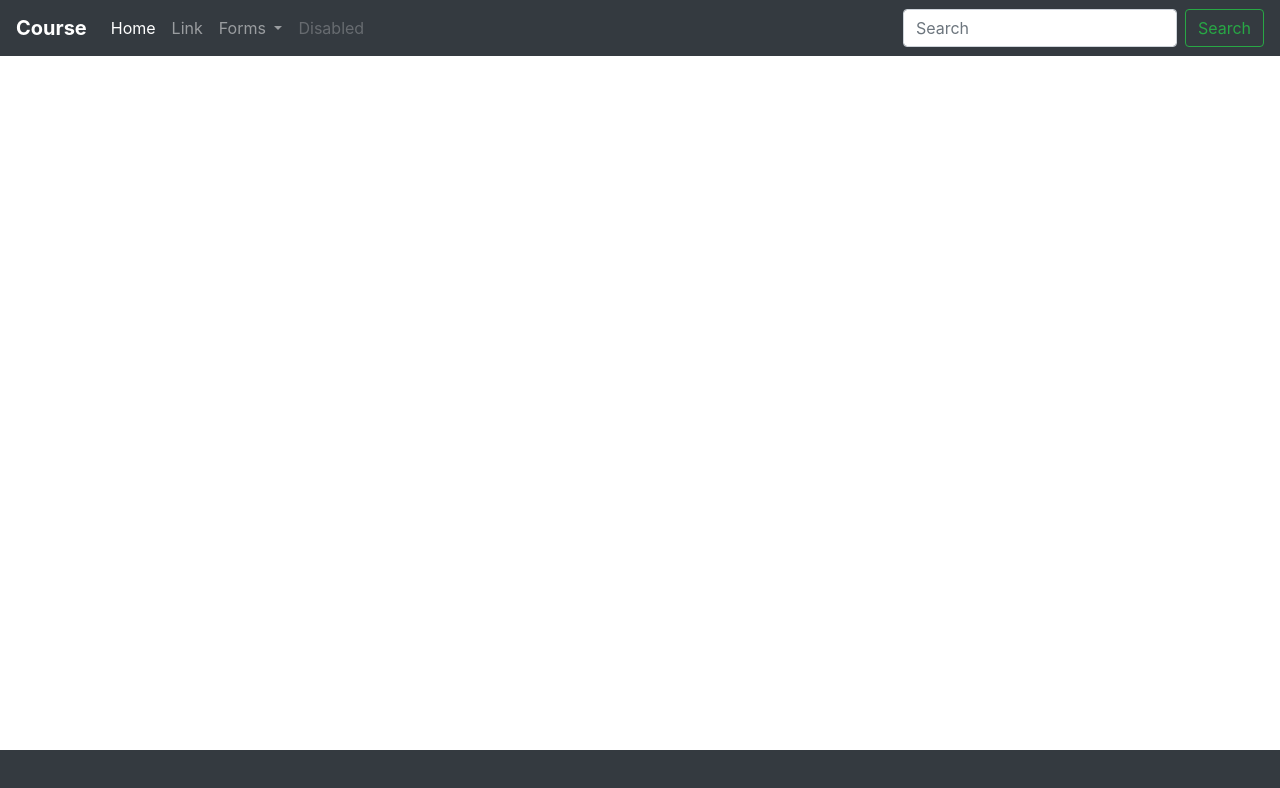
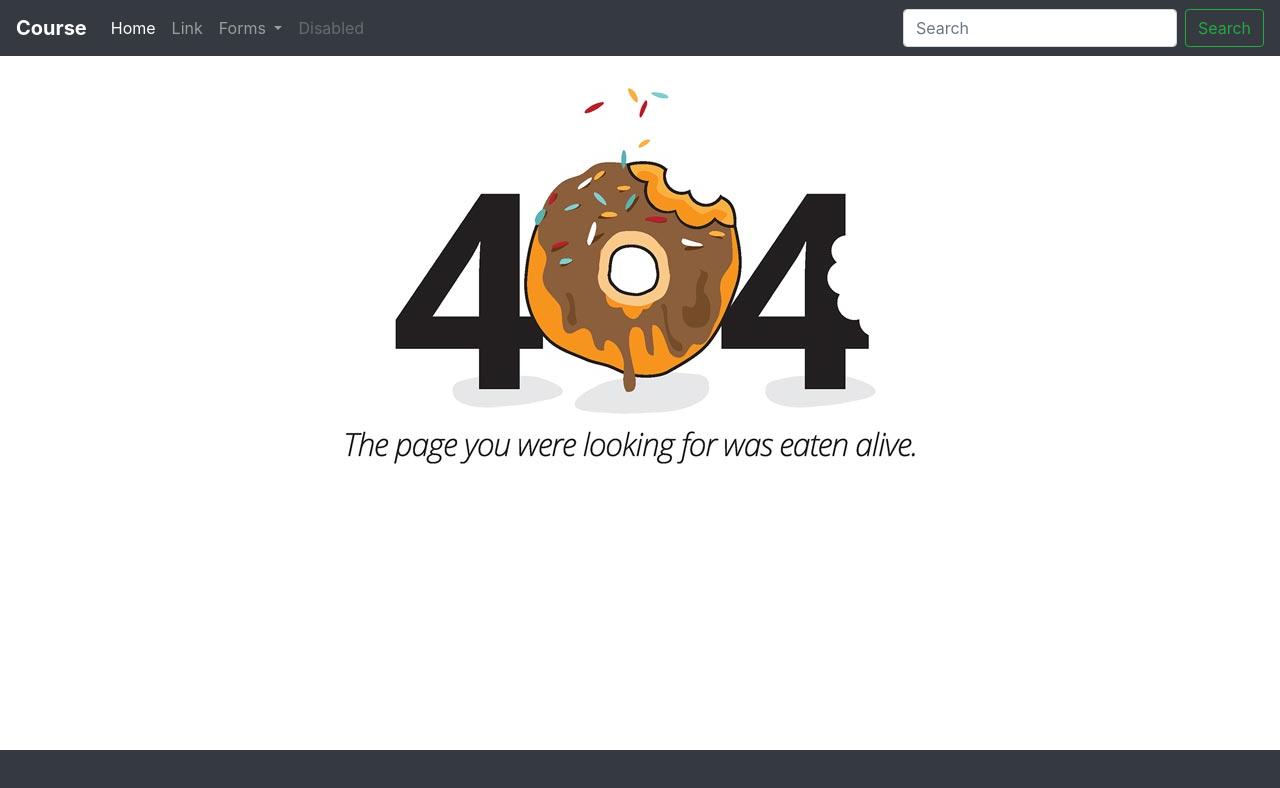
Before and after one commit to vivekkumar27june88/course-angular-form-declarative, an Angular app: page / in a window 1280 px wide. Shown: the top 788 px of the page. Built offline with nearby package versions, Linux system fonts and the light colour scheme.

Commit message:
Implemented 404 page

```diff
--- a/src/app/app.module.ts
+++ b/src/app/app.module.ts
@@ -14,6 +14,7 @@ import {
   UserSettingsReactiveFormComponent
 } from './components';
 import { NameCaseDirective } from './validators/name-case.directive';
+import { PageNotFoundComponent } from './components/page-not-found/page-not-found.component';
 
 @NgModule({
   declarations: [
@@ -25,7 +26,8 @@ import { NameCaseDirective } from './validators/name-case.directive';
     MainframeComponent,
     TopToolbarComponent,
     ContentViewComponent,
-    FooterComponent
+    FooterComponent,
+    PageNotFoundComponent
   ],
   imports: [BrowserModule, AppRoutingModule, FormsModule, ReactiveFormsModule, HttpClientModule],
   providers: [],
--- a/src/app/components/index.ts
+++ b/src/app/components/index.ts
@@ -5,3 +5,4 @@ export * from './top-toolbar/top-toolbar.component';
 export * from './user-registration/user-registration.component';
 export * from './user-settings-forms/user-settings-forms.component';
 export * from './user-settings-reactive-form/user-settings-reactive-form.component';
+export * from './page-not-found/page-not-found.component';
--- /dev/null
+++ b/src/app/components/page-not-found/page-not-found.component.html
@@ -0,0 +1,2 @@
+<img src="/assets/images/404.jpg"
+  class="img-fluid">
--- /dev/null
+++ b/src/app/components/page-not-found/page-not-found.component.scss
@@ -0,0 +1,5 @@
+:host {
+  display: flex;
+  align-items: center;
+  justify-content: center;
+}
--- /dev/null
+++ b/src/app/components/page-not-found/page-not-found.component.ts
@@ -0,0 +1,15 @@
+import { Component, OnInit } from '@angular/core';
+
+@Component({
+  selector: 'app-page-not-found',
+  templateUrl: './page-not-found.component.html',
+  styleUrls: ['./page-not-found.component.scss']
+})
+export class PageNotFoundComponent implements OnInit {
+
+  constructor() { }
+
+  ngOnInit() {
+  }
+
+}
```
Also changed, not shown: src/app/app-routing.module.ts (+8 -3 lines), src/assets/images/404.jpg (added), 1 other file (tests, documents, lock files or other folders).
